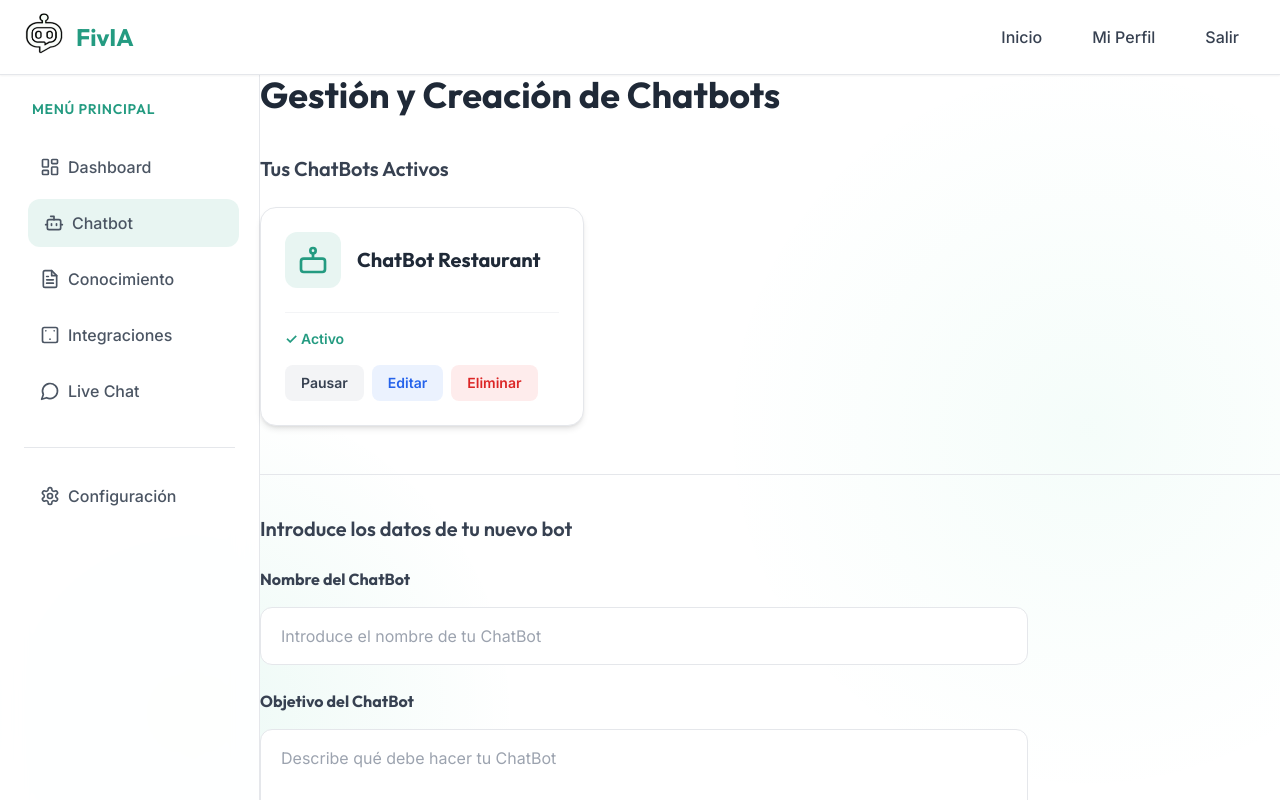
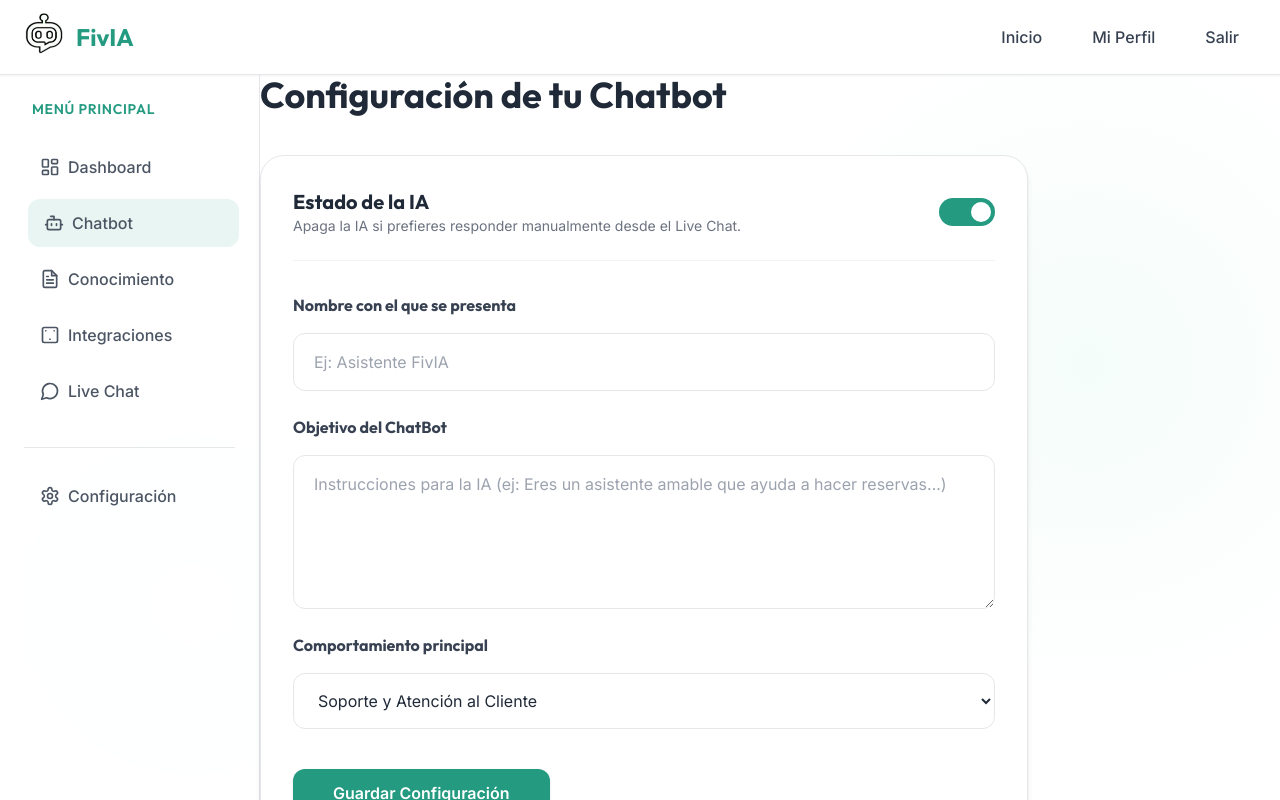
Before and after one commit to SteimberAZ/FivIA-Front, an Angular app: page /chatbot-management in a window 1280 px wide. Shown: the top 800 px of the page. Built offline with nearby package versions, Linux system fonts and the light colour scheme.

Commit message:
Update Chatbot and Knowledge Base modules to be functional and remove dummy data

```diff
--- a/src/app/features/chatbot-management/chatbot-management.component.html
+++ b/src/app/features/chatbot-management/chatbot-management.component.html
@@ -1,61 +1,53 @@
 <section class="max-w-6xl mx-auto w-full">
     <div id="welcome" class="mb-10">
-        <h2 class="text-3xl md:text-4xl font-bold font-outfit text-gray-800 dark:text-slate-100">Gestión y Creación de Chatbots</h2>
+        <h2 class="text-3xl md:text-4xl font-bold font-outfit text-gray-800 dark:text-slate-100">Configuración de tu Chatbot</h2>
     </div>
 
-    <h3 class="text-xl font-semibold font-outfit text-gray-700 dark:text-slate-200 mb-6">Tus ChatBots Activos</h3>
-
-    <div class="grid grid-cols-1 md:grid-cols-2 lg:grid-cols-3 gap-6 mb-12">
-        <article class="glass-card p-6 rounded-2xl border border-fivia/30 dark:border-[#34d399]/40 hover:-translate-y-1 hover:shadow-lg transition-all duration-300">
-            <div class="flex items-center gap-4 mb-6">
-                <div class="p-3 rounded-xl bg-fivia/10 dark:bg-[#34d399]/20 text-fivia dark:text-[#34d399]">
-                    <svg class="w-8 h-8" xmlns="http://www.w3.org/2000/svg" viewBox="0 0 24 24" fill="none" stroke="currentColor" stroke-width="2" stroke-linecap="round" stroke-linejoin="round">
-                        <rect x="3" y="11" width="18" height="10" rx="2"></rect>
-                        <circle cx="12" cy="5" r="2"></circle>
-                        <path d="M12 7v4"></path>
-                    </svg>
-                </div>
-                <h4 class="text-xl font-bold font-outfit text-gray-800 dark:text-slate-100">ChatBot Restaurant</h4>
+    <div class="glass-card p-8 rounded-3xl border border-gray-200 dark:border-white/10 max-w-3xl">
+        <div class="flex items-center justify-between mb-8 pb-6 border-b border-gray-100 dark:border-white/10">
+            <div>
+                <h3 class="text-xl font-bold font-outfit text-gray-800 dark:text-slate-100">Estado de la IA</h3>
+                <p class="text-gray-500 dark:text-slate-400 text-sm">Apaga la IA si prefieres responder manualmente desde el Live Chat.</p>
             </div>
 
-            <div class="flex flex-col gap-4 border-t border-gray-100 dark:border-white/10 pt-4">
-                <p class="text-fivia dark:text-[#34d399] font-bold text-sm">✓ Activo</p>
-                <div class="flex flex-wrap gap-2">
-                    <button class="px-4 py-2 rounded-lg bg-gray-100 dark:bg-white/5 hover:bg-gray-200 dark:hover:bg-white/10 text-gray-700 dark:text-slate-300 text-sm font-semibold transition-colors">Pausar</button>
-                    <button class="px-4 py-2 rounded-lg bg-blue-500/10 text-blue-600 dark:text-blue-400 hover:bg-blue-500 hover:text-white text-sm font-semibold transition-colors">Editar</button>
-                    <button class="px-4 py-2 rounded-lg bg-red-500/10 text-red-600 dark:text-red-400 hover:bg-red-500 hover:text-white text-sm font-semibold transition-colors">Eliminar</button>
-                </div>
-            </div>
-        </article>
+            <button
+                (click)="aiActive = !aiActive"
+                class="relative inline-flex h-7 w-14 items-center rounded-full transition-colors focus:outline-none"
+                [ngClass]="aiActive ? 'bg-fivia' : 'bg-gray-300 dark:bg-gray-700'">
+                <span
+                class="inline-block h-5 w-5 transform rounded-full bg-white transition-transform"
+                [ngClass]="aiActive ? 'translate-x-8' : 'translate-x-1'">
+                </span>
+            </button>
         </div>
 
-    <hr class="border-t border-gray-200 dark:border-[#34d399]/20 my-10">
-
-    <h3 class="text-xl font-semibold font-outfit text-gray-700 dark:text-slate-200 mb-6">Introduce los datos de tu nuevo bot</h3>
-
-    <form id="createBotForm" class="flex flex-col gap-6 max-w-3xl">
+        <form (ngSubmit)="saveConfig()" class="flex flex-col gap-6">
             <div class="flex flex-col">
-            <label class="font-outfit font-bold text-gray-700 dark:text-slate-200 mb-2">Nombre del ChatBot</label>
-            <input type="text" id="botName" name="botName" placeholder="Introduce el nombre de tu ChatBot" class="input-styled" required>
+                <label class="font-outfit font-bold text-gray-700 dark:text-slate-200 mb-2">Nombre con el que se presenta</label>
+                <input type="text" [(ngModel)]="botName" name="botName" placeholder="Ej: Asistente FivIA" class="input-styled" required>
             </div>
 
             <div class="flex flex-col">
                 <label class="font-outfit font-bold text-gray-700 dark:text-slate-200 mb-2">Objetivo del ChatBot</label>
-            <textarea id="botObjective" name="botObjective" placeholder="Describe qué debe hacer tu ChatBot" rows="4" class="input-styled resize-y" required></textarea>
+                <textarea [(ngModel)]="botObjective" name="botObjective" placeholder="Instrucciones para la IA (ej: Eres un asistente amable que ayuda a hacer reservas...)" rows="5" class="input-styled resize-y" required></textarea>
             </div>
 
             <div class="flex flex-col">
-            <label class="font-outfit font-bold text-gray-700 dark:text-slate-200 mb-2">Tipo de ChatBot</label>
-            <select id="botType" name="botType" class="input-styled cursor-pointer">
-                <option value="ventas">Ventas</option>
-                <option value="soporte">Soporte</option>
-                <option value="reservas">Reservas</option>
-                <option value="informacion">Información</option>
+                <label class="font-outfit font-bold text-gray-700 dark:text-slate-200 mb-2">Comportamiento principal</label>
+                <select [(ngModel)]="botType" name="botType" class="input-styled cursor-pointer">
+                    <option value="ventas">Ventas y Persuasión</option>
+                    <option value="soporte">Soporte y Atención al Cliente</option>
+                    <option value="reservas">Gestión de Reservas</option>
+                    <option value="informacion">Solo Información</option>
                 </select>
             </div>
 
-        <div class="mt-4">
-            <button type="submit" class="btn-primary w-full md:w-auto px-10">Crear ChatBot</button>
+            <div class="mt-4 flex items-center gap-4">
+                <button type="submit" [disabled]="isSaving" class="btn-primary w-full md:w-auto px-10">
+                    {{ isSaving ? 'Guardando...' : 'Guardar Configuración' }}
+                </button>
+                <p class="text-sm font-bold" [ngClass]="saveMessage.includes('Error') ? 'text-red-500' : 'text-fivia dark:text-[#34d399]'" *ngIf="saveMessage">{{ saveMessage }}</p>
             </div>
         </form>
+    </div>
 </section>
--- a/src/app/features/chatbot-management/chatbot-management.component.ts
+++ b/src/app/features/chatbot-management/chatbot-management.component.ts
@@ -1,11 +1,30 @@
 import { Component } from '@angular/core';
+import { CommonModule } from '@angular/common';
+import { FormsModule } from '@angular/forms';
 
 @Component({
   selector: 'app-chatbot-management',
-  imports: [],
-  templateUrl: './chatbot-management.component.html',
-  styleUrl: './chatbot-management.component.css'
+  standalone: true,
+  imports: [CommonModule, FormsModule],
+  templateUrl: './chatbot-management.component.html'
 })
 export class ChatbotManagementComponent {
+  botName = '';
+  botObjective = '';
+  botType = 'soporte';
+  aiActive = true;
+  isSaving = false;
+  saveMessage = '';
 
+  saveConfig() {
+    this.isSaving = true;
+    this.saveMessage = 'Guardando configuración...';
+
+    // In a real app, send to backend API
+    setTimeout(() => {
+      this.isSaving = false;
+      this.saveMessage = '¡Configuración guardada correctamente!';
+      setTimeout(() => this.saveMessage = '', 3000);
+    }, 1000);
+  }
 }
--- a/src/app/features/knowledge-base/knowledge-base.component.html
+++ b/src/app/features/knowledge-base/knowledge-base.component.html
@@ -18,18 +18,23 @@
         </div>
         <h4 class="text-xl font-bold font-outfit text-gray-800 dark:text-slate-100 mb-2">Arrastra y suelta tus archivos aquí</h4>
         <p class="text-gray-500 dark:text-slate-400 mb-6">Soporta Word, PDF, Excel y Texto plano.</p>
-        <input type="file" class="hidden" id="fileUpload" multiple>
-        <button class="btn-primary" (click)="triggerFileInput()">Seleccionar Archivos</button>
+        <input type="file" class="hidden" id="fileUpload" multiple (change)="onFileSelected($event)">
+        <button class="btn-primary" (click)="triggerFileInput()" [disabled]="isUploading">
+            {{ isUploading ? 'Subiendo...' : 'Seleccionar Archivos' }}
+        </button>
+        <p *ngIf="uploadMessage" class="mt-4 text-sm font-bold" [ngClass]="uploadMessage.includes('Error') ? 'text-red-500' : 'text-fivia dark:text-[#34d399]'">
+            {{ uploadMessage }}
+        </p>
     </article>
 
-    <div class="mt-12">
+    <div class="mt-12" *ngIf="uploadedFiles.length > 0">
         <h3 class="text-xl font-semibold font-outfit text-gray-700 dark:text-slate-200 mb-6">Archivos Subidos</h3>
         <ul class="flex flex-col gap-3">
-            <li class="flex justify-between items-center p-4 bg-white/50 dark:bg-white/5 backdrop-blur-md rounded-xl border border-gray-200 dark:border-white/10 shadow-sm hover:shadow-md transition-shadow">
+            <li *ngFor="let file of uploadedFiles; let i = index" class="flex justify-between items-center p-4 bg-white/50 dark:bg-white/5 backdrop-blur-md rounded-xl border border-gray-200 dark:border-white/10 shadow-sm hover:shadow-md transition-shadow">
                 <div class="flex items-center gap-3 text-gray-700 dark:text-slate-200 font-medium">
-                    <span class="text-2xl">📄</span> manual_de_usuario.pdf
+                    <span class="text-2xl">📄</span> {{ file.filename }}
                 </div>
-                <button class="px-3 py-1.5 bg-red-500/10 text-red-500 hover:bg-red-500 hover:text-white rounded-lg text-sm font-semibold transition-colors">Eliminar</button>
+                <button (click)="deleteFile(i)" class="px-3 py-1.5 bg-red-500/10 text-red-500 hover:bg-red-500 hover:text-white rounded-lg text-sm font-semibold transition-colors">Eliminar</button>
             </li>
         </ul>
     </div>
--- a/src/app/features/knowledge-base/knowledge-base.component.ts
+++ b/src/app/features/knowledge-base/knowledge-base.component.ts
@@ -1,17 +1,73 @@
-import { Component } from '@angular/core';
+import { Component, OnInit } from '@angular/core';
+import { CommonModule } from '@angular/common';
+import { HttpClient } from '@angular/common/http';
+import { environment } from '../../../environments/environment';
 
 @Component({
   selector: 'app-knowledge-base',
   standalone: true,
-  imports: [],
-  templateUrl: './knowledge-base.component.html',
-  styleUrls: ['./knowledge-base.component.css']
+  imports: [CommonModule],
+  templateUrl: './knowledge-base.component.html'
 })
-export class KnowledgeBaseComponent {
+export class KnowledgeBaseComponent implements OnInit {
+  uploadedFiles: any[] = [];
+  isUploading = false;
+  uploadMessage = '';
+
+  constructor(private http: HttpClient) {}
+
+  ngOnInit() {
+    this.loadFiles();
+  }
+
+  loadFiles() {
+    // In a real app, this would fetch from a GET /api/knowledge endpoint
+    // For now, we will simulate loading the array, or you can add a GET endpoint if you want.
+    // Let's add it to the backend soon, but for now just keep local state if uploaded.
+  }
+
   triggerFileInput() {
-    const fileInput = document.getElementById('fileUpload');
+    const fileInput = document.getElementById('fileUpload') as HTMLInputElement;
     if (fileInput) {
       fileInput.click();
     }
   }
+
+  onFileSelected(event: any) {
+    const files: FileList = event.target.files;
+    if (files.length > 0) {
+      this.uploadFiles(files);
+    }
+  }
+
+  uploadFiles(files: FileList) {
+    this.isUploading = true;
+    this.uploadMessage = 'Subiendo archivos...';
+
+    const formData = new FormData();
+    for (let i = 0; i < files.length; i++) {
+      formData.append('files', files[i]);
+    }
+
+    this.http.post(`${environment.apiUrl}/knowledge/upload`, formData).subscribe({
+      next: (res: any) => {
+        this.isUploading = false;
+        this.uploadMessage = 'Archivos procesados correctamente.';
+        // Add to list locally
+        for (let i = 0; i < files.length; i++) {
+          this.uploadedFiles.push({ filename: files[i].name });
+        }
+        setTimeout(() => this.uploadMessage = '', 3000);
+      },
+      error: (err) => {
+        this.isUploading = false;
+        this.uploadMessage = 'Error al subir los archivos.';
+        console.error(err);
+      }
+    });
+  }
+
+  deleteFile(index: number) {
+    this.uploadedFiles.splice(index, 1);
+  }
 }
```
Lines whose indentation alone changed are shown as unchanged.
